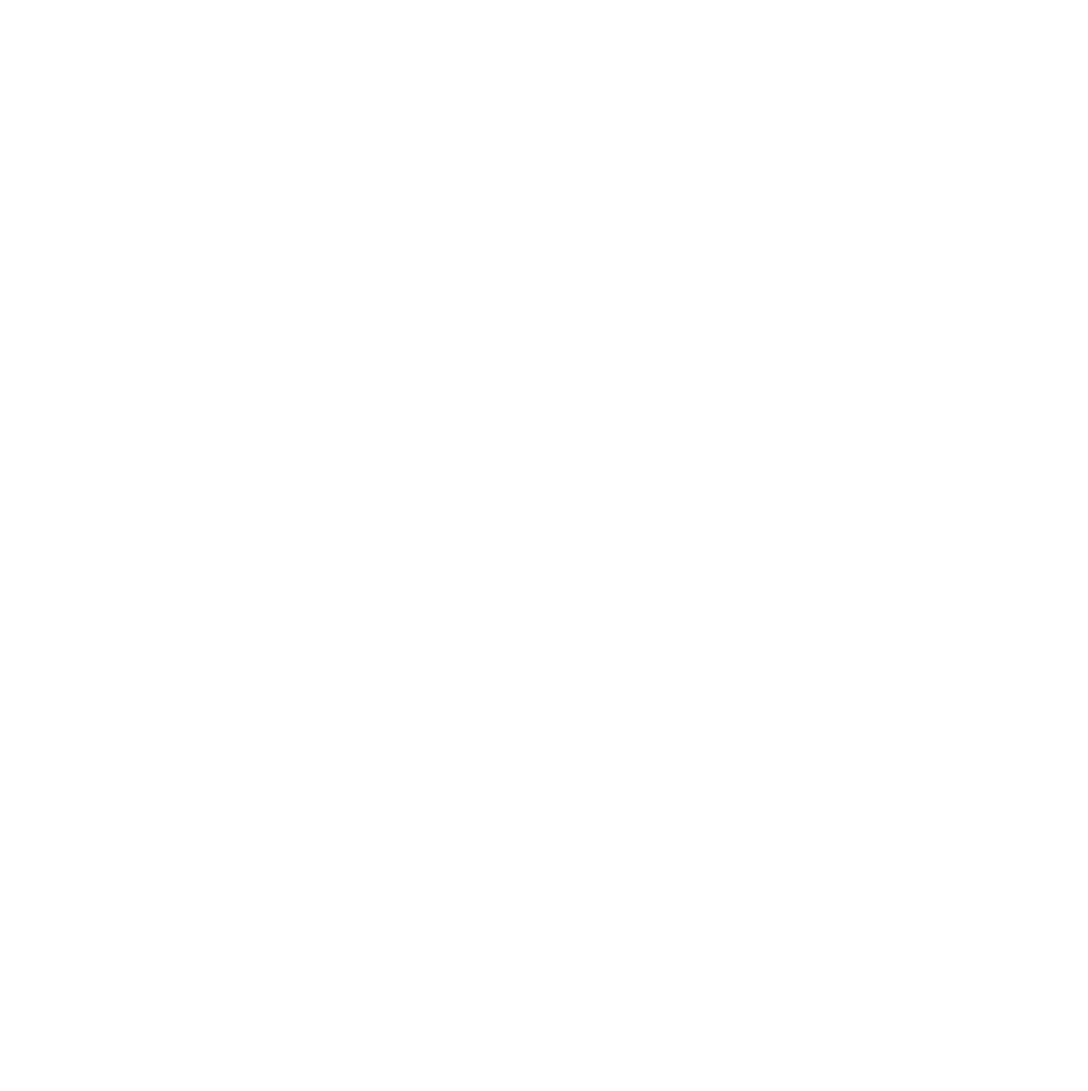
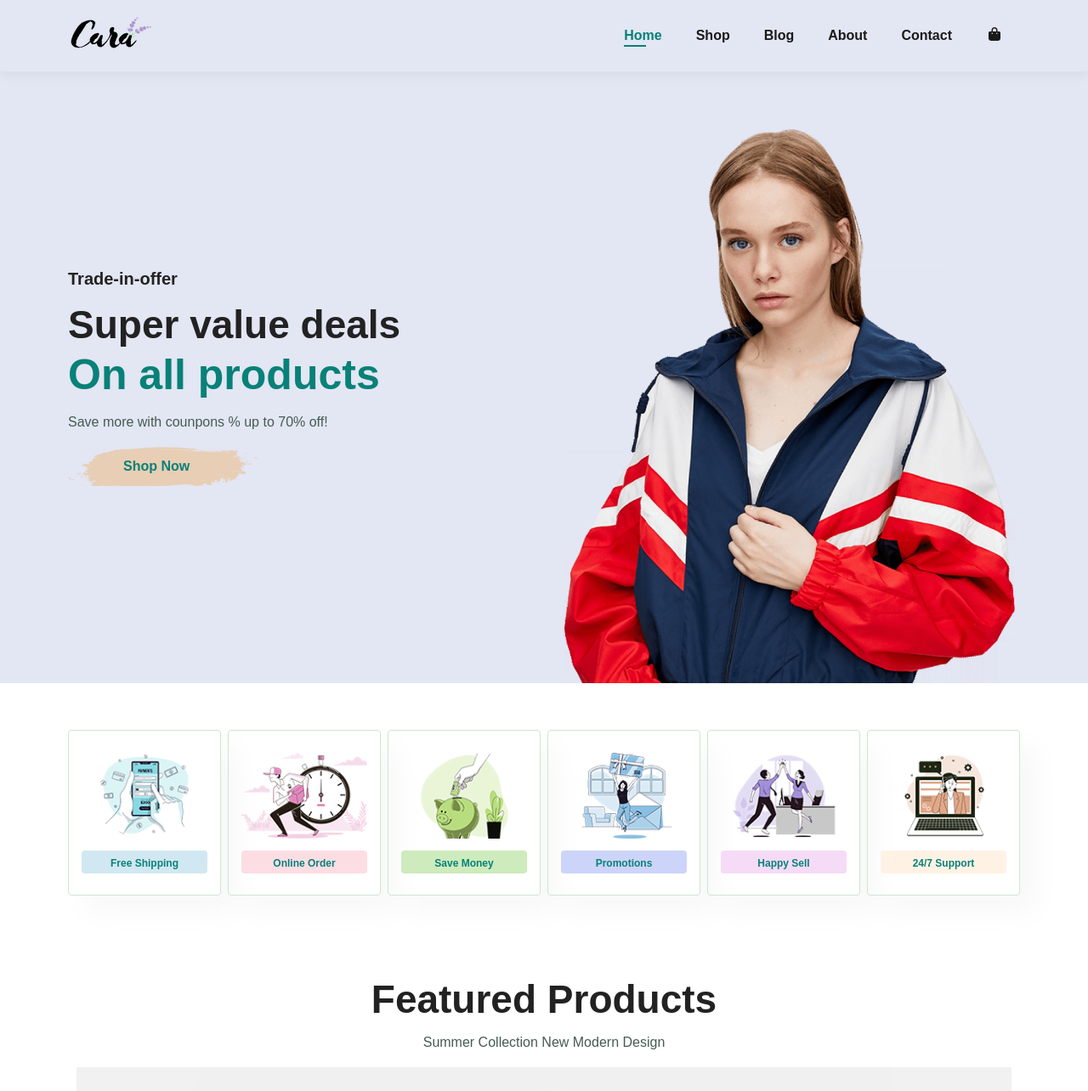
Before and after one commit to Kutttybay/E-Commerce-pet-project_only_front, a plain HTML site: page index.html in a window 1280 px wide. Shown: the top 1284 px of the page at 85% size. Before the commit the page ends 800 px from the top, so only its background shows below. Drawn offline with Linux system fonts and the light colour scheme.

Commit message:
Added some maket of project

```diff
--- a/index.html
+++ b/index.html
@@ -4,6 +4,90 @@
 		<meta charset="UTF-8" />
 		<meta name="viewport" content="width=device-width, initial-scale=1.0" />
 		<title>E-commerce project</title>
+		<link rel="stylesheet" href="style.css" />
+		<link
+			rel="stylesheet"
+			href="https://cdnjs.cloudflare.com/ajax/libs/font-awesome/7.0.1/css/all.min.css"
+		/>
 	</head>
-	<body></body>
+	<body>
+		<header id="header">
+			<a href="#"><img src="img/logo.png" class="logo" /></a>
+
+			<div>
+				<ul id="navbar">
+					<li><a class="active" href="index.html">Home</a></li>
+					<li><a href="shop.html">Shop</a></li>
+					<li><a href="blog.html">Blog</a></li>
+					<li><a href="about.html">About</a></li>
+					<li><a href="contact.html">Contact</a></li>
+					<li>
+						<a href="cart.js"><i class="fa-solid fa-bag-shopping"></i></a>
+					</li>
+				</ul>
+			</div>
+		</header>
+
+    <section id="hero">
+      <h4>Trade-in-offer</h4>
+      <h2>Super value deals</h2>
+      <h1>On all products</h1>
+      <p>Save more with counpons % up to 70% off!</p>
+
+      <button>Shop Now</button>
+    </section>
+
+    <section id="feature" class="section-p1">
+      <div class="fe-box">
+        <img src="img/features/f1.png" alt="">
+        <h6>Free Shipping</h6>
+      </div>
+      <div class="fe-box">
+        <img src="img/features/f2.png" alt="">
+        <h6>Online Order</h6>
+      </div>
+      <div class="fe-box">
+        <img src="img/features/f3.png" alt="">
+        <h6>Save Money</h6>
+      </div>
+      <div class="fe-box">
+        <img src="img/features/f4.png" alt="">
+        <h6>Promotions</h6>
+      </div>
+      <div class="fe-box">
+        <img src="img/features/f5.png" alt="">
+        <h6>Happy Sell</h6>
+      </div>
+      <div class="fe-box">
+        <img src="img/features/f6.png" alt="">
+        <h6>24/7 Support</h6>
+      </div>
+    </section>
+
+    <section id="product1" class="section-p1">
+      <h2>Featured Products</h2>
+      <p>Summer Collection New Modern Design</p>
+      <div class="pro-container">
+        <div class="pro">
+          <img src="img/products/f1.jpg" alt="">
+          <div class="product-description">
+            <span>abibas</span>
+            <h5>Cartoon Astronaut T-Shirts</h5>
+            <div class="star">
+              <i class="fas fa-star"></i>
+              <i class="fas fa-star"></i>
+              <i class="fas fa-star"></i>
+              <i class="fas fa-star"></i>
+              <i class="fas fa-star"></i>
+            </div>
+            <h4>$78</h4>
+          </div>
+          <a href="#"><i class="fa-solid fa-cart-shopping"></i></a>
+        </div>
+      </div>
+    </section>
+
+
+		<script src="script.js"></script>
+	</body>
 </html>
--- a/style.css
+++ b/style.css
@@ -6,3 +6,194 @@
 	box-sizing: border-box;
 	font-family: 'Spartan', sans-serif;
 }
+
+h1 {
+	font-size: 50px;
+	line-height: 64px;
+	color: #222;
+}
+
+h2 {
+	font-size: 46px;
+	line-height: 54px;
+	color: #222;
+}
+
+h4 {
+	font-size: 20px;
+	color: #222;
+}
+
+h6 {
+	font-weight: 700;
+	font-size: 12px;
+}
+
+p {
+	font-size: 16px;
+	color: #465b52;
+	margin: 15px 0 20px 0;
+}
+
+.section-p1 {
+  padding: 40px 80px;
+}
+
+.section-m1 {
+  padding: 40px 0;
+}
+
+body {
+  width: 100%;
+}
+
+/* Header Start  */
+
+#header {
+  display: flex;
+  align-items: center;
+  justify-content: space-between;
+  padding: 20px 80px;
+  background-color: #E3E6F3;
+  box-shadow: 0 5px 15px rgba(0, 0, 0, 0.05);
+  z-index: 999;
+  position: sticky;
+  top: 0;
+  left: 0;
+}
+
+#navbar {
+  display: flex;
+  align-items: center;
+  justify-content: center;
+}
+
+#navbar li {
+  list-style: none;
+  padding: 0 20px;
+  position: relative;
+}
+
+#navbar li a {
+  text-decoration: none;
+  font-size: 16px;
+  font-weight: 600;
+  color: #1a1a1a;
+  transition: 0.3s ease;
+}
+
+#navbar li a:hover,
+#navbar li a.active {
+  color: #088178;
+}
+
+#navbar li a.active::after,
+#navbar li a:hover::after {
+  content: "";
+  width: 30%;
+  height: 2px;
+  background: #088178;
+  position: absolute;
+  bottom: -4px;
+  left: 20px;
+}
+
+/* Home page */
+
+#hero {
+  background-image: url("img/hero4.png");
+  height: 90vh;
+  width: 100%;
+  background-position: top 25% right 0%;
+  background-size: cover;
+  padding: 0 80px;
+  display: flex;
+  flex-direction: column;
+  align-items: flex-start;
+  justify-content: center;
+}
+
+#hero h4 {
+  padding-bottom: 15px;
+}
+
+#hero h1 {
+  color:#088178;
+}
+
+#hero button {
+  background-image: url("img/button.png");
+  background-color: transparent;
+  color: #088178;
+  border: 0;
+  padding: 14px 80px 14px 65px;
+  background-repeat: no-repeat;
+  cursor: pointer;
+  font-weight: 700;
+  font-size: 16px
+}
+
+
+/* Feature blog */
+
+#feature {
+  display: flex;
+  align-items: center;
+  justify-content: space-between;
+  flex-wrap: wrap;
+}
+
+#feature .fe-box{
+  width: 180px;
+  text-align: center;
+  padding: 25px 15px;
+  box-shadow: 20px 20px 34px rgba(0, 0, 0, 0.03);
+  border: 1px solid #cce7d0;
+  border-radius: 4px;
+  margin: 15px 0;
+}
+
+#feature .fe-box:hover {
+  box-shadow: 10px 10px 54px rgba(70, 62, 221, 0.1);
+}
+
+#feature .fe-box img {
+  width: 100%;
+  margin-bottom: 10px;
+}
+
+#feature .fe-box h6 {
+  padding: 9px 8px 6px 8px;
+  line-height: 1;
+  border-radius: 4px;
+  color: #088178;
+  background-color: #d1e8f2;
+}
+
+#feature .fe-box:nth-child(2) h6 {
+  background-color: #fddde4;
+}
+
+#feature .fe-box:nth-child(3) h6 {
+  background-color: #cdebbc;
+}
+
+#feature .fe-box:nth-child(4) h6 {
+  background-color: #cdd4f9;
+}
+
+#feature .fe-box:nth-child(5) h6 {
+  background-color: #f6dbf6;
+}
+
+#feature .fe-box:nth-child(6) h6 {
+  background-color: #fff2e5;
+}
+
+/* Product blog */
+
+#product1 {
+  text-align: center;
+}
+
+#product1
```
